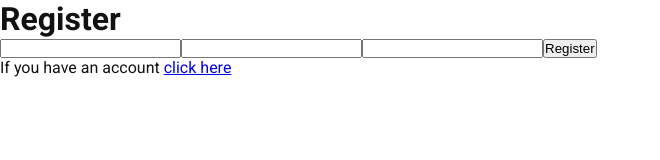
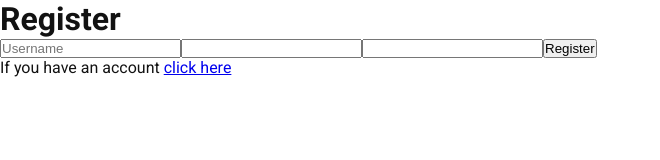
Before and after one commit to Espadv69/Course-2025, a React (Vite) app in the folder Login-Register/: page /register in a window 1280 px wide. Shown: the top 160 px of the page, without its empty margins (0-660 px from the left). Built offline with nearby package versions, Linux system fonts and the light colour scheme.

Commit message:
Add handleUsername and inputs required props

```diff
--- a/Login-Register/src/components/Register.jsx
+++ b/Login-Register/src/components/Register.jsx
@@ -7,11 +7,17 @@ const Register = () => {
   const [pass, setPass] = useState('') // Input pass
   const navigate = useNavigate()
 
+  const handleUser = (e) => {
+    const value = e.target.value
+    console.log(value)
+    setUser(value)
+  }
+
   return (
     <div className="register_page">
       <h1 className="h1-title">Register</h1>
       <form>
-        <input type="text" />
+        <input type="text" value={user} onChange={handleUser} placeholder='Username'/>
         <input type="text" />
         <input type="text" />
         <button>Register</button>
```
